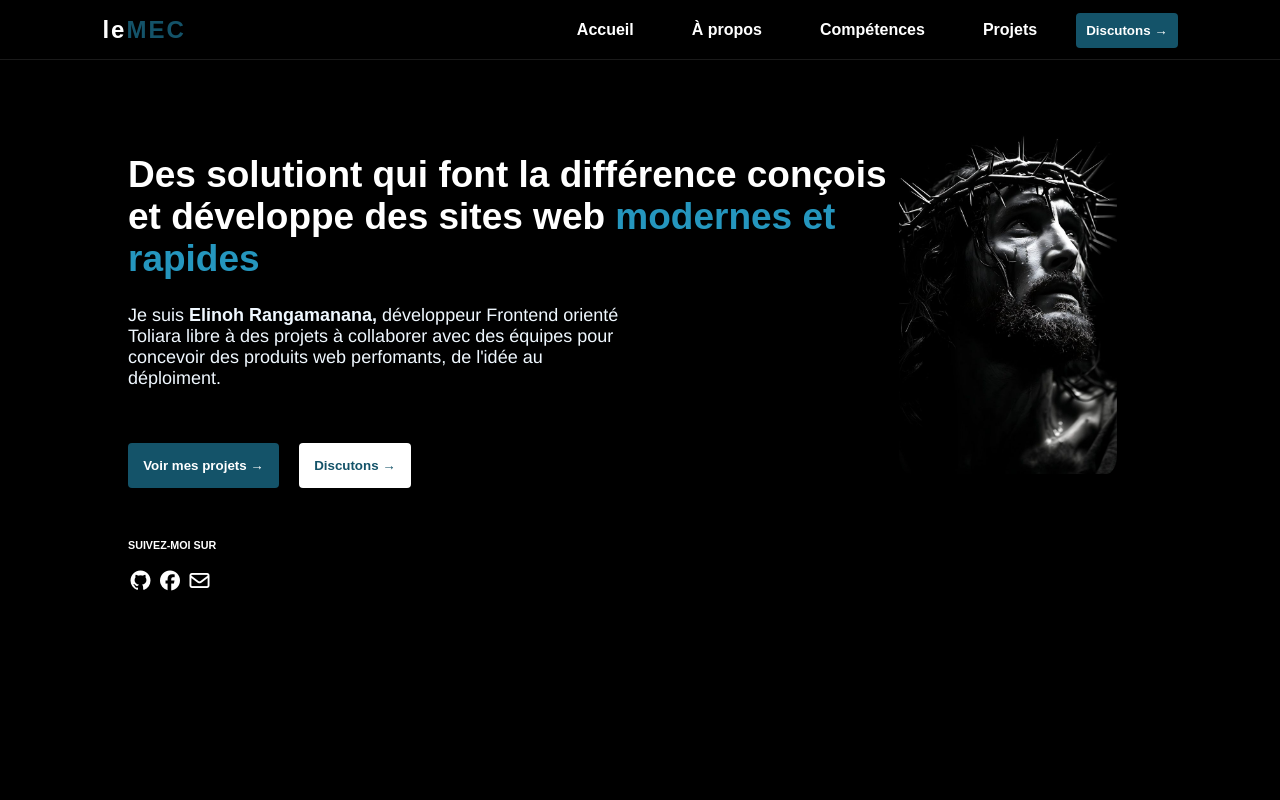
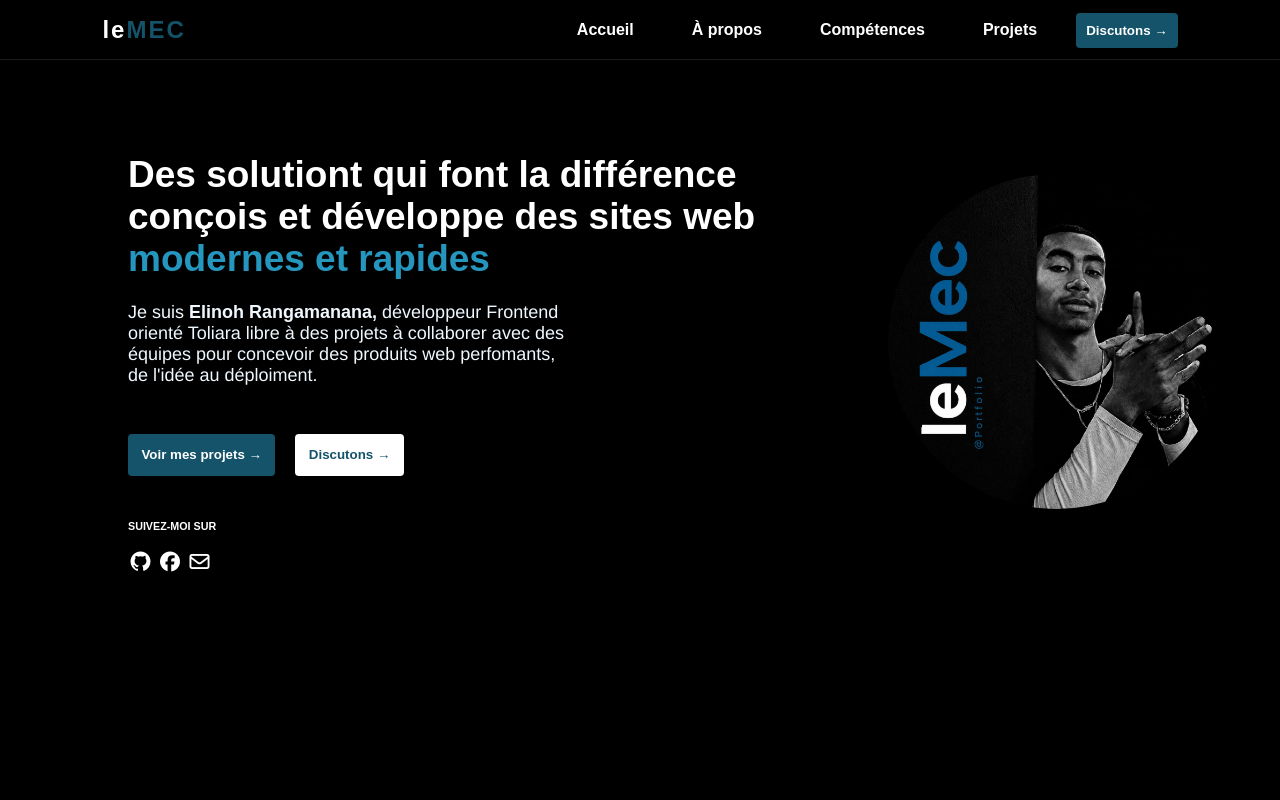
Before and after one commit to rangamanana601-debug/mec-Portfolio, a plain HTML site: page index.html in a window 1280 px wide. Shown: the top 800 px of the page. Drawn offline with Linux system fonts and the light colour scheme.

Commit message:
ajout sariko

```diff
--- a/css/responsive.css
+++ b/css/responsive.css
@@ -2,7 +2,7 @@
 
 /* responsive header */
 
-@media(max-width:990px) {
+@media(max-width:870px) {
 
     .menu-btn {
         display: flex;
@@ -96,15 +96,14 @@
         padding: 2%;
     }
 
-
-    img {
-        margin-top: 20%;
+    .Photo {
+        width: 80%;
     }
 
     /* A_propos responsive */
 
     .content_A_propos {
-        width:100%;
+        width: 100%;
         flex-wrap: wrap;
         gap: 20px;
         margin-left: 4%;
@@ -116,20 +115,22 @@
 
     /* Compétence_responsive */
     #Compétences {
-        display:flex;
-        flex-direction:column;
+        display: flex;
+        flex-direction: column;
         background: #000;
     }
-    .cmp{
-        border:none;
+
+    .cmp {
+        border: none;
     }
+
     .outil {
         display: flex;
-        flex-wrap:wrap;
+        flex-wrap: wrap;
     }
 
     .Titre_compétence {
-        width:80%;
-        margin-left:5%;
+        width: 80%;
+        margin-left: 5%;
     }
 }
--- a/css/style.css
+++ b/css/style.css
@@ -116,7 +116,7 @@ header {
 #Hero {
     background: #000;
     display: flex;
-    gap: 100px;
+    gap:20%;
     justify-content: space-between;
     padding: 12% 0 10% 0;
 }
@@ -129,10 +129,8 @@ header {
 }
 
 .Photo {
+    width:50%;
     text-align: center;
-    height: max-content;
-    width: max-content;
-    margin-top: -60px;
     animation: real 2s ease;
 
 }
@@ -145,9 +143,11 @@ header {
 }
 
 img {
-    max-width: 40%;
-    max-height: 40%;
-    border-radius: 5%;
+    max-width:80%;
+    max-height:80%;
+    margin-top:20px;
+    border-radius:50%;
+
 }
 
 .btn,
@@ -267,36 +267,42 @@ ul li {
 
 /* Compétences */
 
-#Compétences{
+#Compétences {
     background: #000;
     /* display:flex; */
 }
+
 .Titre_compétence {
-    width:50%;
-    margin-left:10%;
+    width: 50%;
+    margin-left: 10%;
 }
+
 .outil {
     display: flex;
-    justify-content:space-around;
-    text-align:center;
-    margin-top:4%;
+    justify-content: space-around;
+    text-align: center;
+    margin-top: 4%;
     backdrop-filter: blur(15px);
     -webkit-backdrop-filter: blur(15px);
 }
+
 .cmp {
 
     backdrop-filter: blur(15px);
     -webkit-backdrop-filter: blur(15px);
-    border:1px solid rgba(255, 255, 255, .1);
+    border: 1px solid rgba(255, 255, 255, .1);
 }
+
 .imglogo {
-    margin-top:4%;
-    max-width:5%;
-    max-height:5%;
+    margin-top: 4%;
+    max-width: 5%;
+    max-height: 5%;
 }
+
 .logo {
     color: #fff;
 }
+
 progress {
     width: 40%;
     margin-top: 20px;
--- a/index.html
+++ b/index.html
@@ -90,7 +90,7 @@
 
 
             <div class="Photo">
-                <img src="./assets/images/img1.jpg" alt="Moi    ">
+                <img src="./assets/images/leMec.jpeg" alt="Moi    ">
             </div>
 
 
```
Also changed, not shown: assets/images/img3.jpeg (deleted), assets/images/img4.jpg (deleted), assets/images/leMec.jpeg (added).
